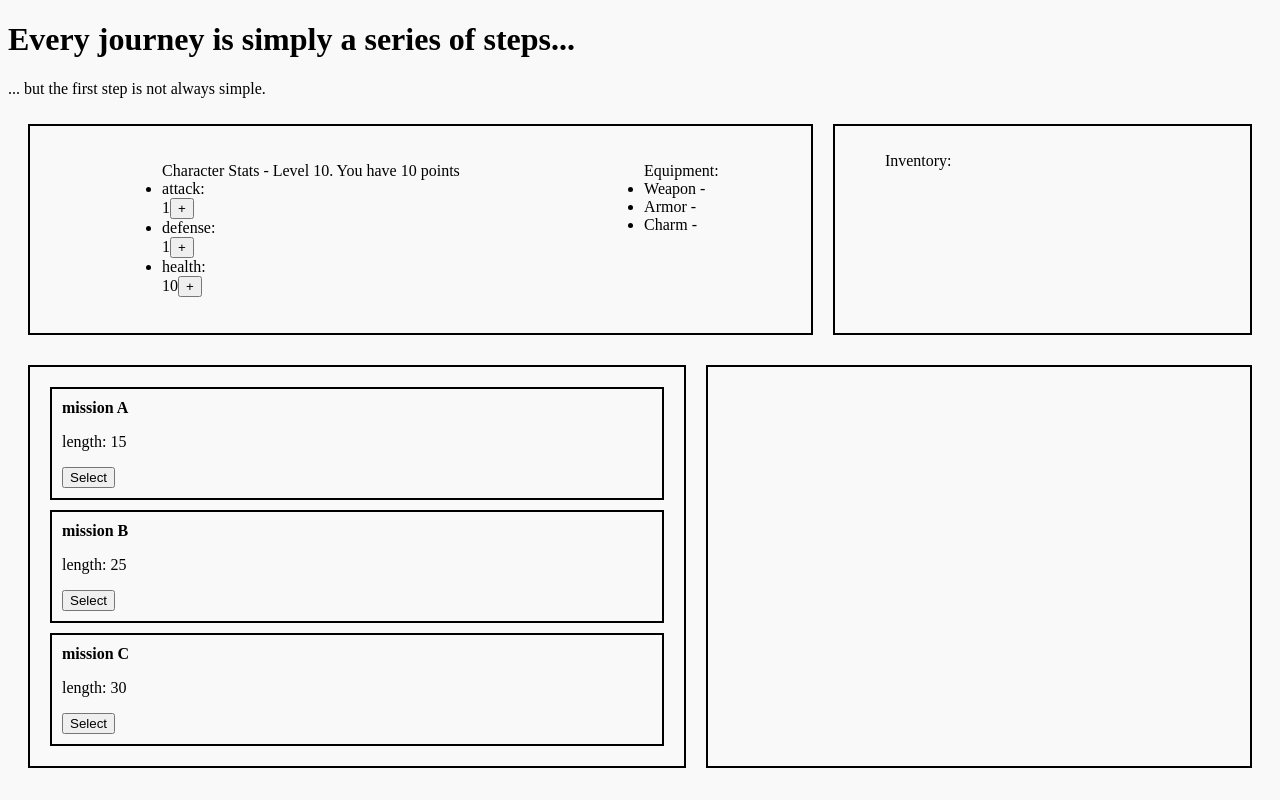
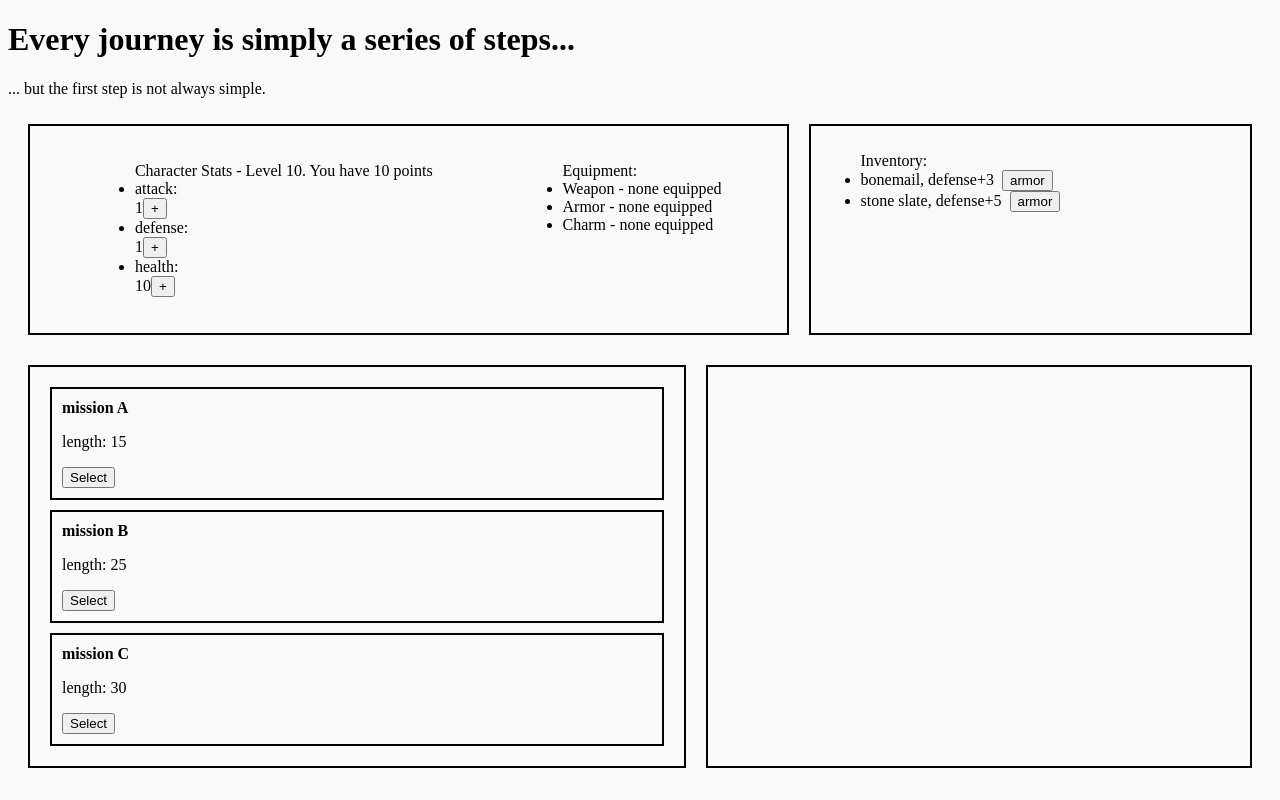
Before and after one commit to Kuramarik/Final-Project, a Vue app in the folder vue-app/: page / in a window 1280 px wide. Built offline with nearby package versions, Linux system fonts and the light colour scheme.

Commit message:
TEST: Proper equipment system

```diff
--- a/vue-app/src/assets/monsters.json
+++ b/vue-app/src/assets/monsters.json
@@ -9,7 +9,9 @@
         "gear":[
             {
                 "name":"mage's pendant",
-                "type":"charm"
+                "type":"charm",
+                "stat":"hp",
+                "effect":5
             }
         ]
     },
@@ -23,11 +25,13 @@
         "gear":[
             {
                 "name":"bonemail",
-                "type":"armor"
+                "type":"armor",
+                "effect":3
             },
             {
                 "name":"bonearrow",
-                "type":"weapon"
+                "type":"weapon",
+                "effect":4
             }
         ]
     },
@@ -41,11 +45,14 @@
         "gear":[
             {
                 "name":"stone slate",
-                "type":"armor"
+                "type":"armor",
+                "effect":5
             },
             {
                 "name":"mana core",
-                "type":"consumable"
+                "type":"consumable",
+                "stat":"hp",
+                "effect":4
             }
         ]
     }
--- a/vue-app/src/components/Character.vue
+++ b/vue-app/src/components/Character.vue
@@ -5,9 +5,9 @@ export default{
     data() {
         return {
             charInfo,
-            armor:{},
-            weapon:{},
-            charm:{}
+            weapon:null,
+            armor:null,
+            charm:null
         }
     },
     methods: {
@@ -21,6 +21,37 @@ export default{
                 charInfo.baseStats[stat]--
                 charInfo.totalStats[stat]--
                 charInfo.allocLevel++
+            }
+        },
+        equip(type, gear){
+            if(type=='weapon'){
+                this.weapon=gear
+                charInfo.totalStats.attack+=gear.effect
+            }
+            else if(type=='armor'){
+                this.armor=gear
+                charInfo.totalStats.defense+=gear.effect
+            }
+            else if(type=='charm'){
+                this.charm=gear
+                charInfo.totalStats[gear.stat]+=gear.effect
+            }
+        },
+        unequip(type){
+            if(type=='weapon'){
+                charInfo.inventory.push(this.weapon)
+                charInfo.totalStats.attack-=this.weapon.effect
+                this.weapon=null
+            }
+            else if(type=='armor'){
+                charInfo.inventory.push(this.armor)
+                charInfo.totalStats.defense-=this.armor.effect
+                this.armor=null
+            }
+            else if(type=='charm'){
+                charInfo.inventory.push(this.charm)
+                charInfo.totalStats[this.charm.stat]-=this.charm.effect
+                this.charm=null
             }
         }
     }
@@ -44,15 +75,27 @@ export default{
                 </ul>
                 <!-- Why is "none equipped" not showing? -->
                 <ul>Equipment:
-                    <li>Weapon - <span v-if="this.weapon!={}">{{ this.weapon.name }}</span><span v-else>none equipped</span></li>
-                    <li>Armor - <span v-if="this.armor!={}">{{ this.armor.name }}</span><span v-else>none equipped</span></li>
-                    <li>Charm - <span v-if="this.charm!={}">{{ this.charm.name }}</span><span v-else>none equipped</span></li>
+                    <li>Weapon - <span v-if="this.weapon">{{ this.weapon.name }}<br>
+                    attack+{{ this.weapon.effect }}</span><span v-else>none equipped</span></li>
+
+                    <li>Armor - <span v-if="this.armor">{{ this.armor.name }}<br>
+                    defense+{{ this.armor.effect }}<button @click="unequip('armor')">unequip</button></span><span v-else>none equipped</span></li>
+                    <li>Charm - <span v-if="this.charm">{{ this.charm.name }}<br>
+                    {{this.charm.stat}} + {{ this.charm.effect }}</span><span v-else>none equipped</span></li>
                 </ul>
             </div>
         </div>
         <div class="border">
             <ul>Inventory:
-                <li v-for="item of charInfo.inventory">{{ item.name }} <button>{{ item.type }}</button></li>
+                <li v-for="item of charInfo.inventory">{{ item.name }},
+                    <span v-if="item.type=='weapon'">attack+{{ item.effect }}</span>
+                    <span v-else-if="item.type=='armor'">defense+{{ item.effect }}</span>
+                    <span v-else-if="item.type=='charm'">{{item.stat}} + {{ item.effect }}</span>
+                    <span v-else-if="item.type=='consumable'">{{item.stat}} + {{ item.effect }}</span>
+                    <!-- figure out how to keep from removing all of the same item from your inventory at once -->
+                    &nbsp;<button @click="equip(item.type, item); charInfo.inventory=charInfo.inventory.filter((keep)=>keep!=item)" v-if="this[item.type]==null">
+                        {{ item.type }}</button></li>
+                    <!-- (keep, index)=>{index!=charInfo.inventory.findIndex((value)=>{value==item})} -->
             </ul>
         </div>
     </div>
--- a/vue-app/src/components/Mission.vue
+++ b/vue-app/src/components/Mission.vue
@@ -67,6 +67,9 @@ export default{
                 }else{
                     if(charInfo.currentMonster==null){
                         charInfo.finished=true
+                        if(charInfo.baseStats.hp>charInfo.totalStats.hp){
+                            charInfo.baseStats.hp=charInfo.totalStats.hp
+                        }
                     }
                     else{
                         progressBar(progress, self, monsters, monstersDefeated)
--- a/vue-app/src/components/charInfo.js
+++ b/vue-app/src/components/charInfo.js
@@ -14,7 +14,18 @@ export const charInfo=reactive({
         defense:1,
         hp:10
     },
-    inventory:[],
+    inventory:[
+        {
+            "name":"bonemail",
+            "type":"armor",
+            "effect":3
+        },
+        {
+            "name":"stone slate",
+            "type":"armor",
+            "effect":5
+        },
+    ],
     newGear:[],
     currentMonster:null,
     finished:false
```
